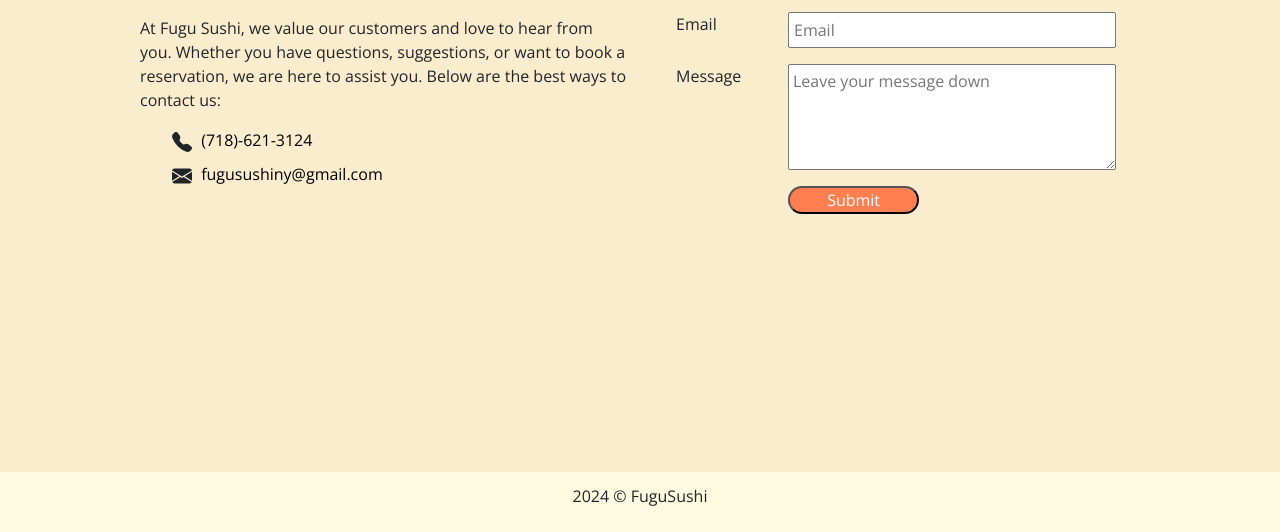
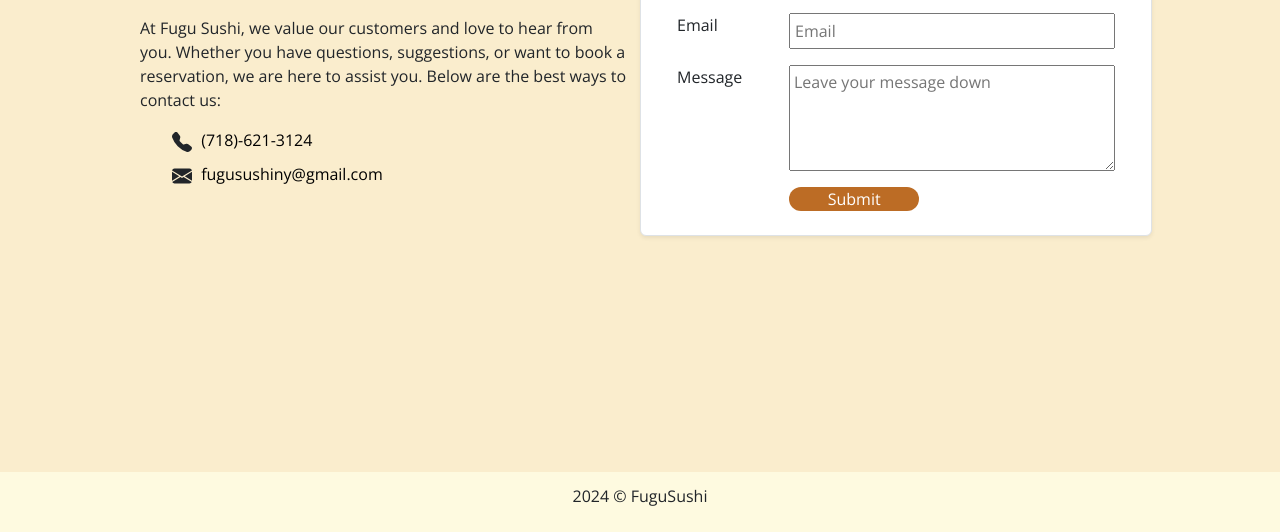
Before and after one commit to Awannng/FuguSushi, a plain HTML site: page contact.html in a window 1280 px wide. Shown: the part 268-800 px from the top of the page. Drawn offline with nearby package versions, Linux system fonts and the light colour scheme; a web font is replaced by a local one.

Commit message:
updated the contact page

```diff
--- a/contact.html
+++ b/contact.html
@@ -107,7 +107,7 @@
           </ul>
         </div>
 
-        <div class="col-sm-12 col-lg-6">
+        <div class="col-sm-12 col-lg-6 border rounded shadow-sm bg-white">
           <form class="w-100">
             <label for="name">Name</label>
             <input
--- a/style.css
+++ b/style.css
@@ -126,14 +126,18 @@ input[type="submit"] {
   grid-column: 2;
   width: 40%;
   border-radius: 15px;
-  background-color: coral;
+  background-color: #bc6c25;
   color: white;
+  border: none;
+}
+input[type="submit"]:hover {
+  background-color: #eb2632;
 }
 
 input:focus,
 select:focus,
 textarea:focus {
-  opacity: 0.7;
+  opacity: 0.8;
 }
 
 /* input:hover,
@@ -168,7 +172,11 @@ textarea:hover {
   border-radius: 15px;
   margin: 20px;
   padding: 10px;
-  background: linear-gradient(44.8deg, rgba(255, 136, 102, 0.67) -53.1%, rgba(255, 221, 136, 0.28) 49%);
+  background: linear-gradient(
+    44.8deg,
+    rgba(255, 136, 102, 0.67) -53.1%,
+    rgba(255, 221, 136, 0.28) 49%
+  );
 }
 
 /* Reponsive layout */
```
